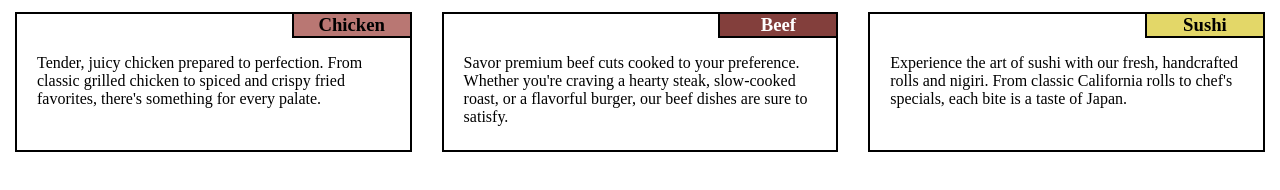
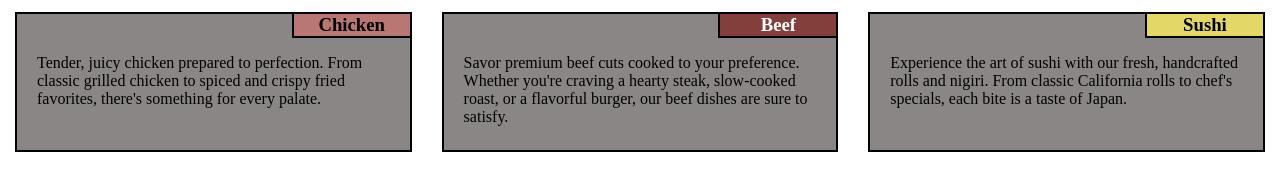
Before and after one commit to igorvislocky/module2_solution.github.io, a plain HTML site: page index.html in a window 1280 px wide. Shown: the part 100-290 px from the top of the page. Drawn offline with Linux system fonts and the light colour scheme.

Commit message:
background color add

```diff
--- a/css/style.css
+++ b/css/style.css
@@ -13,7 +13,7 @@
     /*float:left;*/
     position:relative;
     height: 140px;
-
+    background-color:rgb(139, 134, 134);
 }
 
 h1{
```
